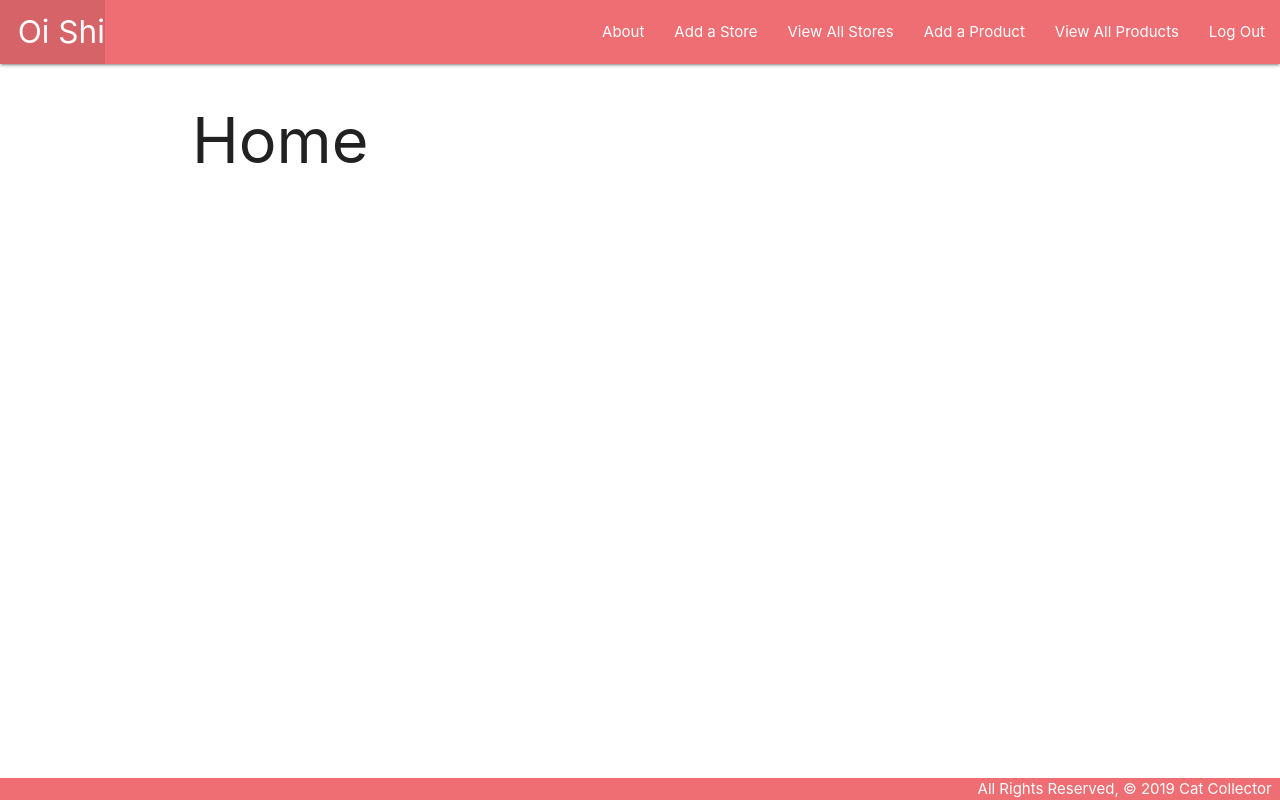
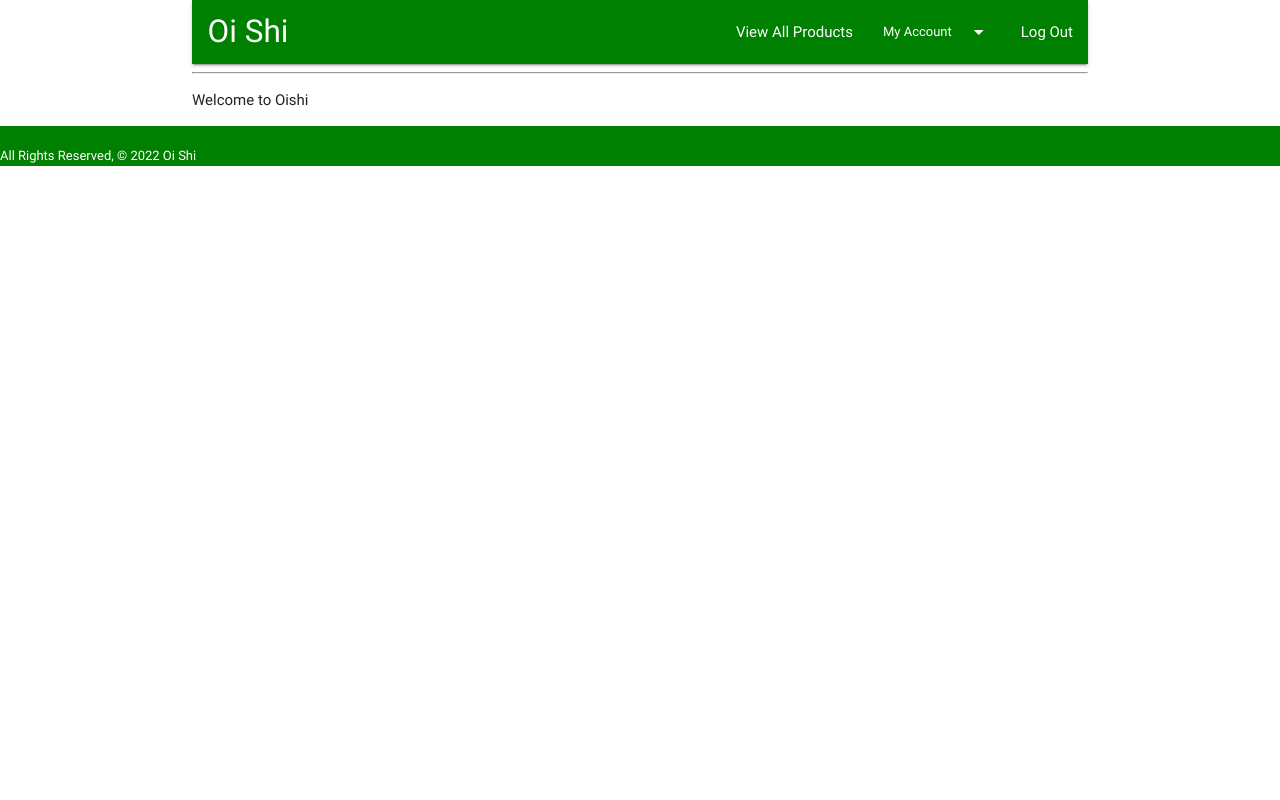
Before and after one commit to kevinglen1/Oishi, a Django app: page / in a window 1280 px wide. Run offline with Django 4.2, Linux system fonts and the light colour scheme; the visitor is signed in with stand-in values (Sample User, id 1); some libraries are stand-ins or nearby versions.

Commit message:
nav bar combination

```diff
--- a/main_app/templates/base.html
+++ b/main_app/templates/base.html
@@ -1,29 +1,46 @@
 {% load static %}
 
 <!DOCTYPE html>
-<html lang="en">
-<head>
-  <meta charset="UTF-8">
-  <meta name="viewport" content="width=device-width, initial-scale=1.0">
-  <meta http-equiv="X-UA-Compatible" content="ie=edge">
-  <title>Oi Shi</title>
-  <link rel="stylesheet" href="https://cdnjs.cloudflare.com/ajax/libs/materialize/1.0.0/css/materialize.min.css">
-  <link rel="stylesheet" type="text/css" href="{% static 'css/style.css' %}">
-</head>
+<html>
+ <head>
+ <link rel="stylesheet" href="https://cdnjs.cloudflare.com/ajax/libs/materialize/0.100.2/css/materialize.min.css">
+
+  <link href="https://fonts.googleapis.com/icon?family=Material+Icons" rel="stylesheet">
+  <script type = "text/javascript" src = "https://code.jquery.com/jquery-2.1.1.min.js"></script>
+  <script src="https://cdnjs.cloudflare.com/ajax/libs/materialize/0.100.2/js/materialize.min.js"></script>
+<style>
+.nav-wrapper  {
+    background-color: green !important;
+    font-size: 14px;
+  }
+
+.dropdown-button  {
+    background-color:green  !important;
+    font-size: 13px;
+
+  }
+.page-footer {
+  background-color: green;
+  color:white;
+  font-size: 13px;
+}
+
+</style>
+ </head>
 <body>
-  <header class="navbar-fixed">
+  <div class="container">
+      <ul id="dropdown1" class="dropdown-content">
+        <li><a href="{% url 'stores_create' %}">Post Your Store</a></li>
+        <li><a href="{% url 'stores_index' %}">Store List</a></li>
+        <li><a href="{% url 'products_create' %}">Post Your Product</a></li>
+      </ul>
     <nav>
-      <div class="nav-wrapper">
-        <ul>
-          <li><a href="/" class="left brand-logo">&nbsp;&nbsp;Oi Shi</a></li>
-        </ul>
-        <ul class="right">
-          <li><a href="{% url 'about' %}">About</a></li>
+      <div class="nav-wrapper green">
+        <a href="/" class="left brand-logo">&nbsp;&nbsp;Oi Shi</a>
+        <ul class="right hide-on-med-and-down">
           {% if user.is_authenticated %}
-            <li><a href="{% url 'stores_create' %}">Add a Store</a></li>
-            <li><a href="{% url 'stores_index' %}">View All Stores</a></li>
-            <li><a href="{% url 'products_create' %}">Add a Product</a></li>
             <li><a href="{% url 'index' %}">View All Products</a></li>
+            <li><a class="dropdown-button" href="#!" data-activates="dropdown1">My Account<i class="material-icons right">arrow_drop_down</i></a></li>
             <li><a href="{% url 'logout' %}">Log Out</a></li>
           {% else %}
             <li><a href="{% url 'signup' %}">Sign Up</a></li>
@@ -32,13 +49,17 @@
         </ul>
       </div>
     </nav>
-  </header>
+  </div>
   <main class="container">
     {% block content %}
     {% endblock %}
   </main>
-  <footer class="page-footer">
-    <div class="right">All Rights Reserved, &copy; 2019 Cat Collector &nbsp;</div>
+  <footer class="page-footer" >
+    <div >All Rights Reserved, &copy; 2022 Oi Shi</div>
   </footer>
+  <script>
+    $(".dropdown-trigger").dropdown();
+  </script>
 </body>
+
 </html>
--- a/main_app/templates/home.html
+++ b/main_app/templates/home.html
@@ -1,6 +1,8 @@
 {% extends 'base.html' %}
 {% block content %}
 
-<h1>Home</h1>
+
+<hr />
+<p>Welcome to Oishi</p>
 
 {% endblock %}
--- a/main_app/templates/main_app/product_form.html
+++ b/main_app/templates/main_app/product_form.html
@@ -4,7 +4,7 @@
   {% if object %}
     <h1>Edit <span class="teal-text">{{object.name}}</span></h1>
   {% else %}
-    <h1>Add Product</h1>
+    <h1>Post Your Product</h1>
   {% endif %}
   <!-- Leaving the action empty makes the form post to the same url used to display it -->
   <form action="" method="post">
--- a/main_app/templates/main_app/store_form.html
+++ b/main_app/templates/main_app/store_form.html
@@ -4,7 +4,7 @@
   {% if object %}
     <h1>Edit <span class="teal-text">{{object.name}}</span></h1>
   {% else %}
-    <h1>Add Store</h1>
+    <h1>Post Your Store</h1>
   {% endif %}
   <!-- Leaving the action empty makes the form post to the same url used to display it -->
   <form action="" method="post">
--- a/main_app/templates/products/index.html
+++ b/main_app/templates/products/index.html
@@ -1,5 +1,6 @@
 {% extends 'base.html' %}
 {% block content %}
+
 
 <h1>Product List</h1>
 
--- a/main_app/urls.py
+++ b/main_app/urls.py
@@ -3,7 +3,6 @@ from . import views
 
 urlpatterns = [
   path('', views.home, name='home'),
-  path('about/', views.about, name='about'),
   path('products/', views.products_index, name='index'),
   path('products/<int:product_id>/', views.products_detail, name='detail'),
   path('products/create/', views.ProductCreate.as_view(), name='products_create'),
```
